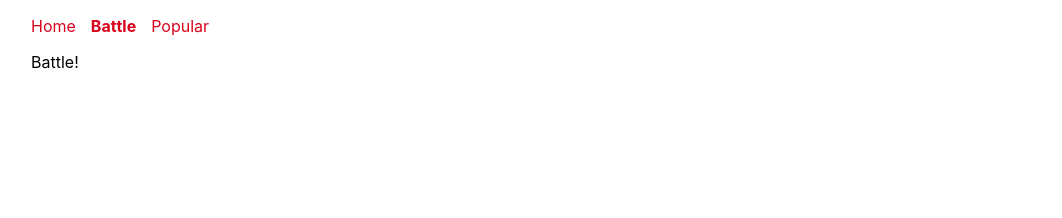
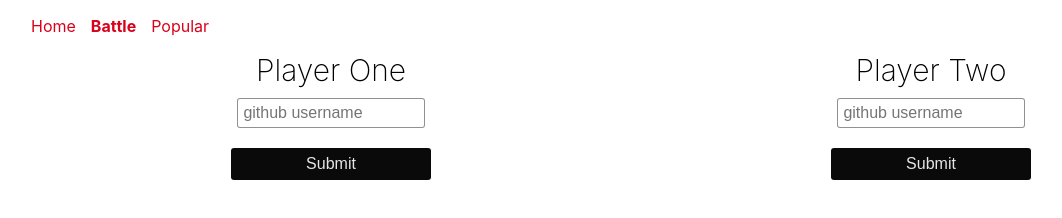
Before and after one commit to remusa/github-battles, a React app: page /battle in a window 1280 px wide. Shown: the whole page, without its empty margins (9-1071 px from the left). Built offline with nearby package versions, Linux system fonts and the light colour scheme.

Commit message:
Finished implementing basic form functionality (input change and submit)

```diff
--- a/app/components/Battle.js
+++ b/app/components/Battle.js
@@ -1,8 +1,114 @@
 import React, { Component } from 'react'
 
+import PropTypes from 'prop-types'
+
+class PlayerInput extends Component {
+    constructor(props) {
+        super(props)
+
+        this.state = {
+            username: '',
+        }
+
+        this.handleChange = this.handleChange.bind(this)
+        this.handleSubmit = this.handleSubmit.bind(this)
+    }
+
+    handleChange(event) {
+        this.setState({
+            username: event.target.value,
+        })
+    }
+
+    handleSubmit(event) {
+        event.preventDefault()
+
+        this.props.onSubmit(this.props.id, this.state.username) // passing the 2 values to the parent component
+    }
+
+    render() {
+        return (
+            <form className='column' onSubmit={this.handleSubmit}>
+                <label className='header' htmlFor='username'>
+                    {this.props.label}
+                </label>
+
+                <input
+                    id='username'
+                    placeholder='github username'
+                    type='text'
+                    autoComplete='off'
+                    value={this.state.username}
+                    onChange={this.handleChange}
+                />
+
+                <button
+                    className='button'
+                    type='submit'
+                    disabled={!this.state.username}>
+                    Submit
+                </button>
+            </form>
+        )
+    }
+}
+
+PlayerInput.propTypes = {
+    id: PropTypes.string.isRequired,
+    label: PropTypes.string.isRequired,
+    onSubmit: PropTypes.func.isRequired,
+}
+
 class Battle extends Component {
+    constructor(props) {
+        super(props)
+
+        this.state = {
+            playerOneName: '',
+            playerOneImage: null,
+            playerTwoName: '',
+            playerTwoImage: null,
+        }
+
+        this.handleSubmit = this.handleSubmit.bind(this)
+    }
+
+    handleSubmit(id, username) {
+        this.setState(() => {
+            const newState = {}
+
+            newState[id + 'Name'] = username
+            newState[
+                id + 'Image'
+            ] = `https://github.com/${username}.png?size=200`
+
+            return newState
+        })
+    }
+
     render() {
-        return <div>Battle!</div>
+        const playerOneName = this.state.playerOneName
+        const playerTwoName = this.state.playerTwoName
+
+        return (
+            <div className='row'>
+                {!playerOneName && (
+                    <PlayerInput
+                        id='playerOne'
+                        label='Player One'
+                        onSubmit={this.handleSubmit}
+                    />
+                )}
+
+                {!playerTwoName && (
+                    <PlayerInput
+                        id='playerTwo'
+                        label='Player Two'
+                        onSubmit={this.handleSubmit}
+                    />
+                )}
+            </div>
+        )
     }
 }
 
--- a/app/index.css
+++ b/app/index.css
@@ -9,6 +9,39 @@ body {
 .container {
   max-width: 1200px;
   margin: 0 auto;
+}
+
+.row {
+  display: flex;
+  justify-content: space-around;
+}
+
+.column {
+  display: flex;
+  flex-direction: column;
+  widht: 500px;
+  align-items: center;
+}
+
+.column input {
+  border-radius: 3px;
+  margin: 10px 0;
+  padding: 5px;
+  border: 1px solid rgba(0, 0, 0, 0.43);
+  font-size: 16px;
+  width: 80%;
+}
+
+.column label {
+  text-align: center;
+  font-size: 30px;
+  font-weight: 200;
+}
+
+.header {
+  text-orientation: center;
+  font-size: 30px;
+  font-weight: 200;
 }
 
 ul {
```
